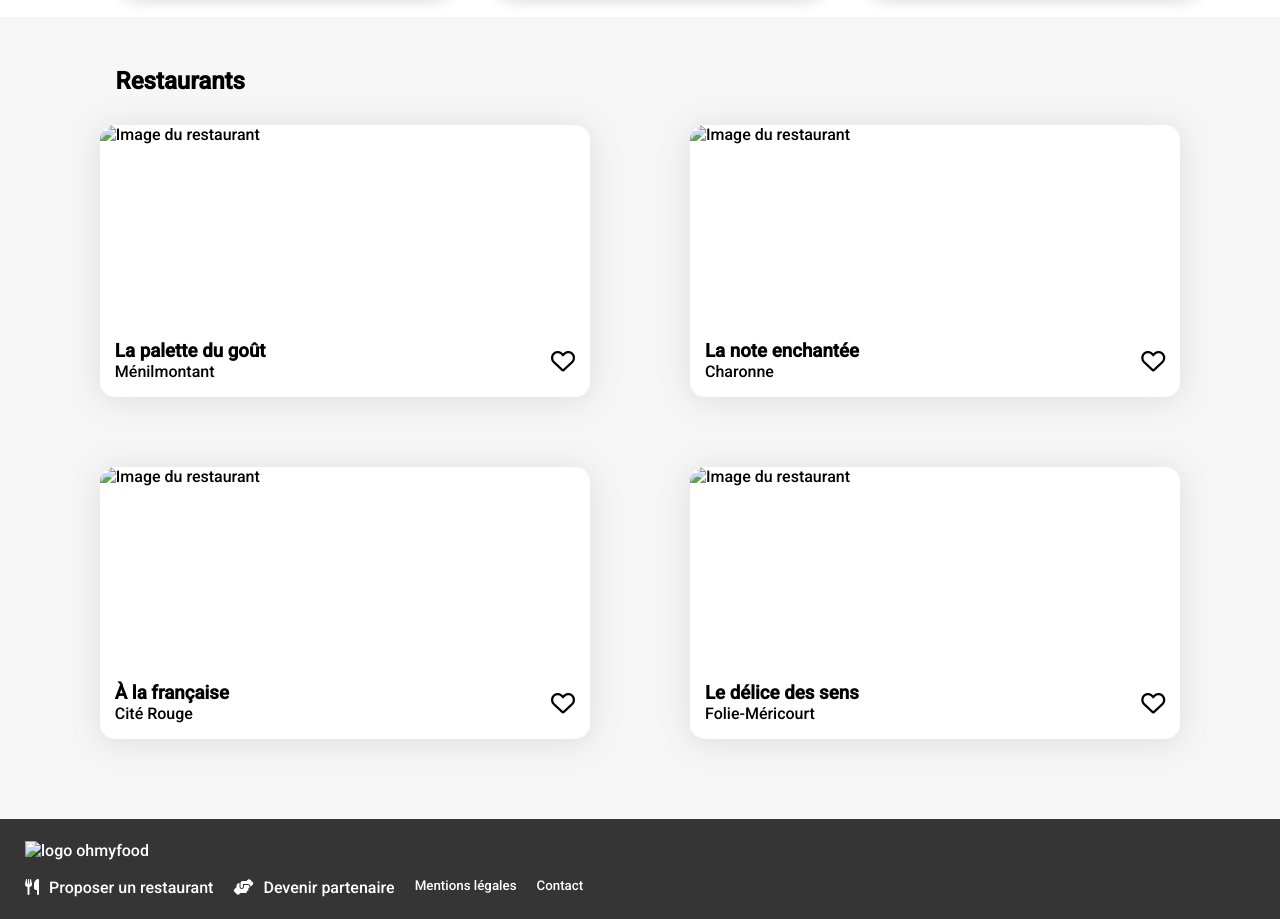
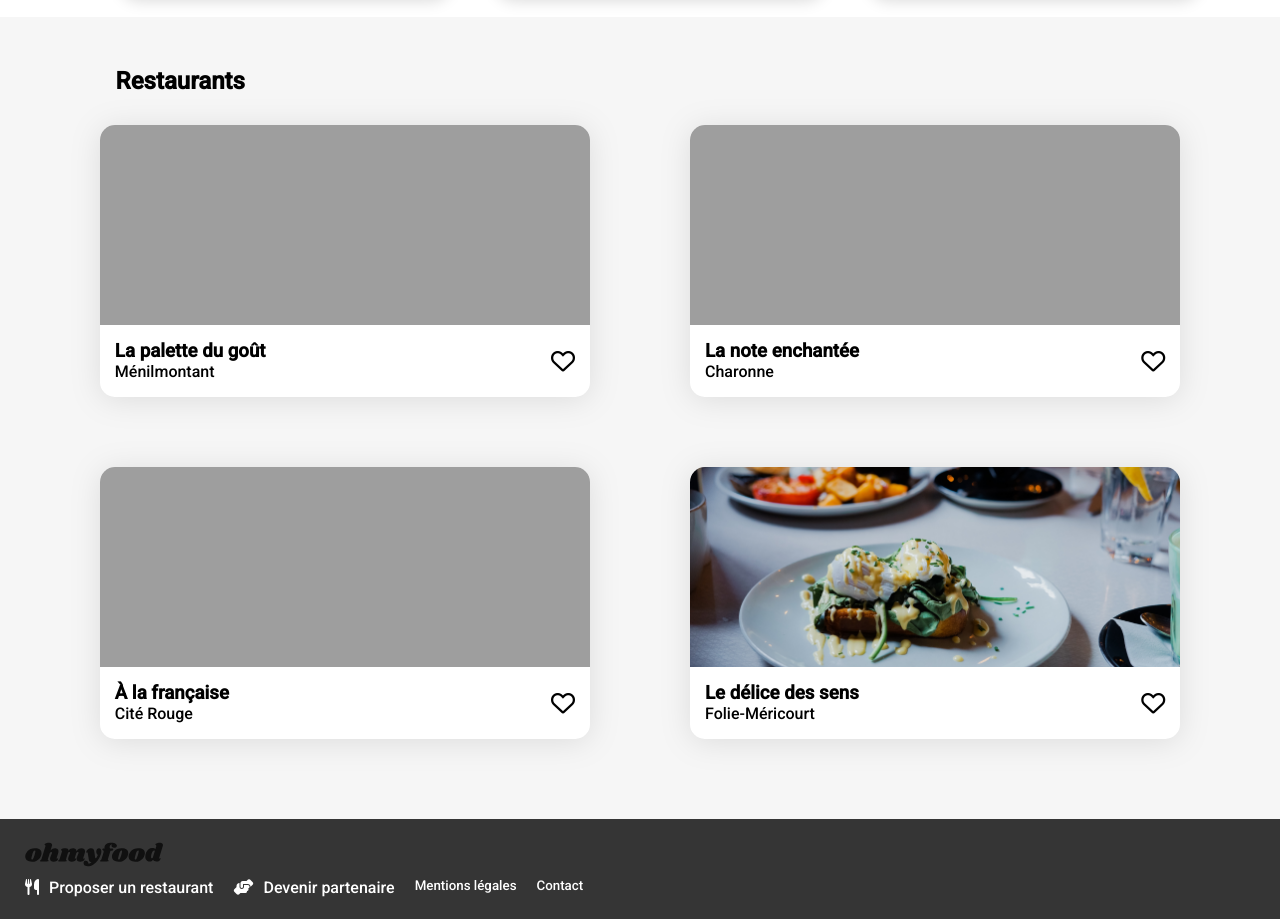
Before and after one commit to ESBDRT/OhMyFood, a plain HTML site: page index.html in a window 1280 px wide. Shown: the part 574-1493 px from the top of the page. Drawn offline with Linux system fonts and the light colour scheme; the site is published under a folder, as on GitHub Pages, so addresses that start at the root find nothing.

Commit message:
Fixed images path issues

```diff
--- a/index.html
+++ b/index.html
@@ -13,7 +13,7 @@
 <body>
     <header>
         <div class="header">
-            <img class="logo" src="/Images et textes Ohmyfood/images/logo/ohmyfood.png">
+            <img class="logo" src="Images et textes Ohmyfood/images/logo/ohmyfood.png">
         </div>
         <div class="location">
             <i class="fa-solid fa-location-dot"></i>Paris, Bellevile
@@ -40,7 +40,7 @@
         </div>
         <div class="restaurants-list">
             <article class="card">
-                <img src="/Images et textes Ohmyfood/images/restaurants/jay-wennington-N_Y88TWmGwA-unsplash.jpg" alt="Image du restaurant">
+                <img src="Images et textes Ohmyfood/images/restaurants/jay-wennington-N_Y88TWmGwA-unsplash.jpg" alt="Image du restaurant">
                 <div class="restaurant-text">
                     <h3>La palette du goût</h3>
                     <p>Ménilmontant</p>
@@ -48,7 +48,7 @@
                 </div>
             </article>
             <article class="card">
-                <img src="/Images et textes Ohmyfood/images/restaurants/louis-hansel-shotsoflouis-qNBGVyOCY8Q-unsplash.jpg" alt="Image du restaurant">
+                <img src="Images et textes Ohmyfood/images/restaurants/louis-hansel-shotsoflouis-qNBGVyOCY8Q-unsplash.jpg" alt="Image du restaurant">
                 <div class="restaurant-text">
                     <h3>La note enchantée</h3>
                     <p>Charonne</p>
@@ -56,7 +56,7 @@
                 </div>
             </article>
             <article class="card">
-                <img src="/Images et textes Ohmyfood/images/restaurants/stil-u2Lp8tXIcjw-unsplash.jpg" alt="Image du restaurant">
+                <img src="Images et textes Ohmyfood/images/restaurants/stil-u2Lp8tXIcjw-unsplash.jpg" alt="Image du restaurant">
                 <div class="restaurant-text">
                     <h3>À la française</h3>
                     <p>Cité Rouge</p>
@@ -64,7 +64,7 @@
                 </div>
             </article>
             <article class="card">
-                <img src="/Images et textes Ohmyfood/images/restaurants/toa-heftiba-DQKerTsQwi0-unsplash.jpg" alt="Image du restaurant">
+                <img src="Images et textes Ohmyfood/images/restaurants/toa-heftiba-DQKerTsQwi0-unsplash.jpg" alt="Image du restaurant">
                 <div class="restaurant-text">
                     <h3>Le délice des sens</h3>
                     <p>Folie-Méricourt</p>
@@ -75,7 +75,7 @@
     </section>
     <footer class="footer">
         <div class="footer-logo">
-            <img class="footer-logo-img" src="/Images et textes Ohmyfood/images/logo/ohmyfood@2x.svg" alt="logo ohmyfood">
+            <img class="footer-logo-img" src="Images et textes Ohmyfood/images/logo/ohmyfood@2x.svg" alt="logo ohmyfood">
         </div>
         <div class="footer-txt">
             <p><i class="fa-solid fa-footer fa-utensils" style="color: #ffffff;"></i>Proposer un restaurant</p>
```
